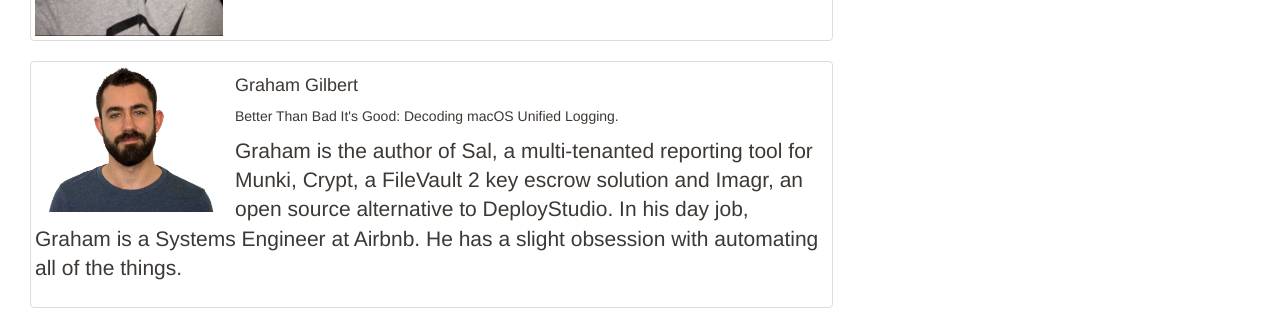
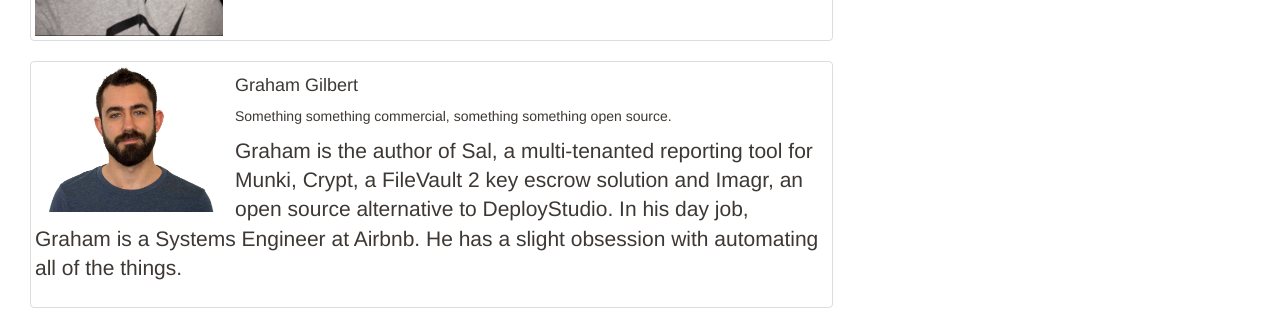
Before and after one commit to macdevopsyvr/macdevopsyvr.github.io, a Jekyll site: the page built from speakers/index.md, in a window 1280 px wide and 900 px high, scrolled down 1041 px. Shown: the part 152-462 px from the top of the window. Built offline with Jekyll 4.4.1, drawn with Linux system fonts in a browser that asks for light colours; comment, search, counter and statistics services are not loaded.

Commit message:
Gilbert topic title fix
 Something something commercial, something something open source.

```diff
--- a/speakers/index.md
+++ b/speakers/index.md
@@ -50,7 +50,7 @@ body_id: speakers
   <div class="responsive">
     <h4>Graham Gilbert</h4>
     <p>
-      Better Than Bad It's Good: Decoding macOS Unified Logging.
+      Something something commercial, something something open source.
     </p>
     <p class="lead">
       Graham is the author of Sal, a multi-tenanted reporting tool for Munki, Crypt, a FileVault 2 key escrow solution and Imagr, an open source alternative to DeployStudio. In his day job, Graham is a Systems Engineer at Airbnb. He has a slight obsession with automating all of the things.
```
